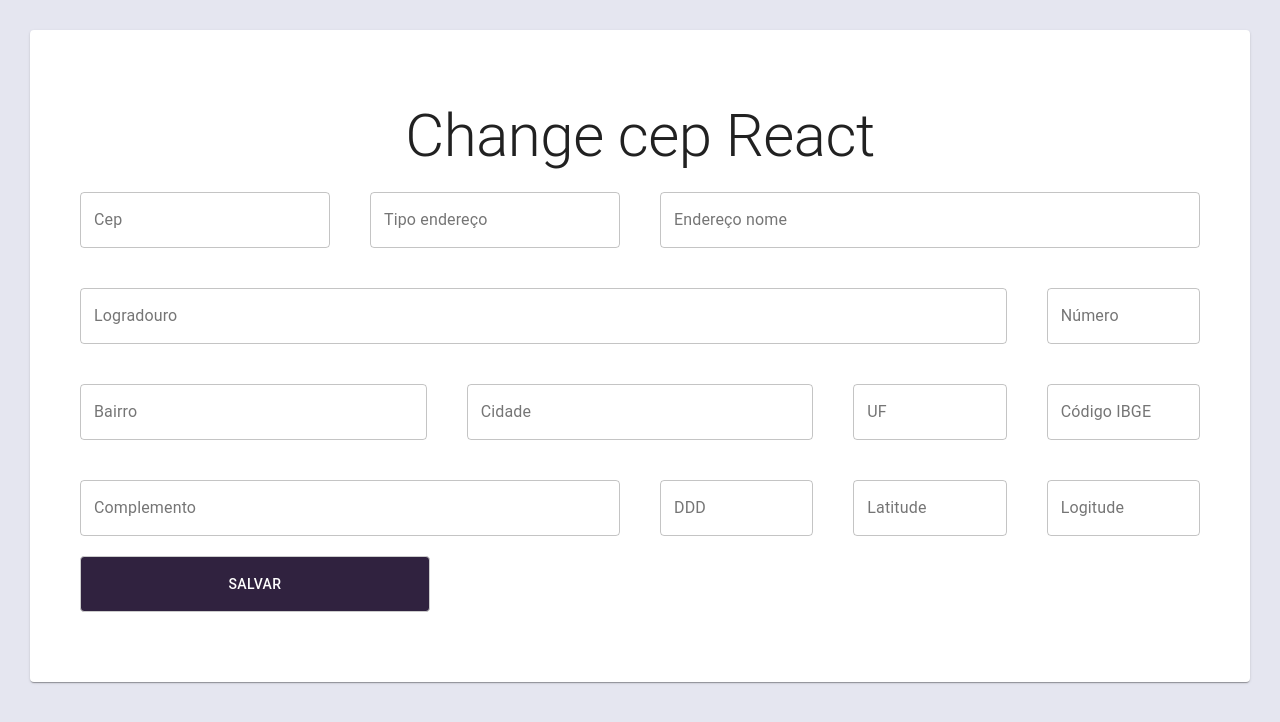
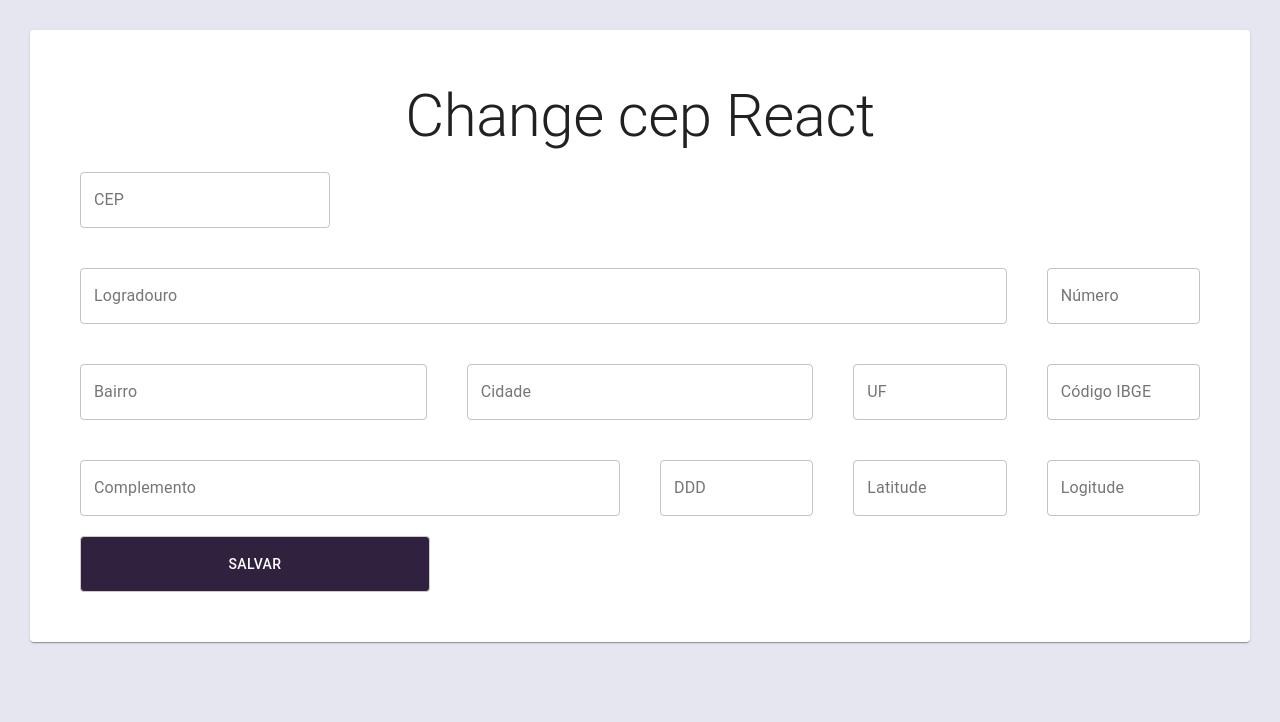
Before and after one commit to brenogsouza/fetch_cep_react, a React (Create React App) app: page / in a window 1280 px wide. Shown: the top 722 px of the page. Built offline with nearby package versions, Linux system fonts and the light colour scheme.

Commit message:
removido hook personalizado, setado onchange input cep e aplicado mascara

```diff
--- a/src/components/Form.js
+++ b/src/components/Form.js
@@ -1,45 +1,23 @@
 import { Button, Grid, Paper, TextField, Typography } from "@material-ui/core";
-import React from "react";
-import { useFormChange } from "./hooks";
+import React, { useState } from "react";
 import { Container } from "./styles";
 
 export default function Form() {
-  const submitForm = () => {
-    alert(`O endereço salvo foi:
-    Cep: ${inputs.cep}
-    Tipo de endereço: ${inputs.tipoEndereco}
-    Endereço nome: ${inputs.enderecoNome}
-    Logradouro: ${inputs.logradouro}
-    Número: ${inputs.numero}
-    Bairro: ${inputs.bairro}
-    Cidade: ${inputs.cidade}
-    Uf: ${inputs.uf}
-    Código IBGE: ${inputs.ibge}
-    Complemento: ${inputs.complemento}
-    DDD: ${inputs.ddd}
-    Latitude: ${inputs.latitude}
-    Longitude: ${inputs.longitude}
-    `);
-    console.log(`O endereço salvo foi:
-    Cep: ${inputs.cep}
-    Tipo de endereço: ${inputs.tipoEndereco}
-    Endereço nome: ${inputs.enderecoNome}
-    Logradouro: ${inputs.logradouro}
-    Número: ${inputs.numero}
-    Bairro: ${inputs.bairro}
-    Cidade: ${inputs.cidade}
-    Uf: ${inputs.uf}
-    Código IBGE: ${inputs.ibge}
-    Complemento: ${inputs.complemento}
-    DDD: ${inputs.ddd}
-    Latitude: ${inputs.latitude}
-    Longitude: ${inputs.longitude}
-    `);
+  const [cep, setCep] = useState("");
+
+  const handleChangeCep = e => {
+    setCep(cepMask(e.target.value));
   };
-  const { inputs, handleInputChange, handleSubmit } = useFormChange(submitForm);
+
+  const cepMask = value => {
+    return value
+      .replace(/\D+/g, "")
+      .replace(/(\d{5})(\d)/, "$1-$2")
+      .replace(/(-\d{3})\d+?$/, "$1");
+  };
+
   return (
     <Container>
-      <form onSubmit={handleSubmit}>
       <Paper className="paper">
         <Typography variant="h2" align="center">
           Change cep React
@@ -49,30 +27,10 @@ export default function Form() {
             <TextField
               fullWidth
               variant="outlined"
-                label="Cep"
+              label="CEP"
               name="cep"
-                onChange={handleInputChange}
-                value={inputs.cep}
-              />
-            </Grid>
-            <Grid item xs={12} sm={12} md={3} lg={3} xl={3}>
-              <TextField
-                fullWidth
-                variant="outlined"
-                label="Tipo endereço"
-                name="tipoEndereco"
-                onChange={handleInputChange}
-                value={inputs.tipoEndereco}
-              />
-            </Grid>
-            <Grid item xs={12} sm={12} md={6} lg={6} xl={6}>
-              <TextField
-                fullWidth
-                name="enderecoNome"
-                variant="outlined"
-                label="Endereço nome"
-                onChange={handleInputChange}
-                value={inputs.enderecoNome}
+              value={cep}
+              onChange={handleChangeCep}
             />
           </Grid>
           <Grid item xs={12} sm={12} md={10} lg={10} xl={10}>
@@ -81,8 +39,6 @@ export default function Form() {
               name="logradouro"
               variant="outlined"
               label="Logradouro"
-                onChange={handleInputChange}
-                value={inputs.logradouro}
             />
           </Grid>
           <Grid item xs={12} sm={12} md={2} lg={2} xl={2}>
@@ -91,8 +47,6 @@ export default function Form() {
               name="numero"
               variant="outlined"
               label="Número"
-                onChange={handleInputChange}
-                value={inputs.numero}
             />
           </Grid>
           <Grid item xs={12} sm={12} md={4} lg={4} xl={4}>
@@ -101,8 +55,6 @@ export default function Form() {
               variant="outlined"
               label="Bairro"
               fullWidth
-                onChange={handleInputChange}
-                value={inputs.bairro}
             />
           </Grid>
           <Grid item xs={12} sm={12} md={4} lg={4} xl={4}>
@@ -111,19 +63,10 @@ export default function Form() {
               variant="outlined"
               label="Cidade"
               fullWidth
-                onChange={handleInputChange}
-                value={inputs.cidade}
             />
           </Grid>
           <Grid item xs={12} sm={12} md={2} lg={2} xl={2}>
-              <TextField
-                name="uf"
-                variant="outlined"
-                label="UF"
-                fullWidth
-                onChange={handleInputChange}
-                value={inputs.uf}
-              />
+            <TextField name="uf" variant="outlined" label="UF" fullWidth />
           </Grid>
           <Grid item xs={12} sm={12} md={2} lg={2} xl={2}>
             <TextField
@@ -131,8 +74,6 @@ export default function Form() {
               variant="outlined"
               fullWidth
               label="Código IBGE"
-                onChange={handleInputChange}
-                value={inputs.ibge}
             />
           </Grid>
           <Grid item xs={12} sm={12} md={6} lg={6} xl={6}>
@@ -141,19 +82,10 @@ export default function Form() {
               variant="outlined"
               label="Complemento"
               fullWidth
-                onChange={handleInputChange}
-                value={inputs.complemento}
             />
           </Grid>
           <Grid item xs={12} sm={12} md={2} lg={2} xl={2}>
-              <TextField
-                name="ddd"
-                variant="outlined"
-                fullWidth
-                label="DDD"
-                onChange={handleInputChange}
-                value={inputs.ddd}
-              />
+            <TextField name="ddd" variant="outlined" fullWidth label="DDD" />
           </Grid>
           <Grid item xs={12} sm={12} md={2} lg={2} xl={2}>
             <TextField
@@ -161,8 +93,6 @@ export default function Form() {
               variant="outlined"
               fullWidth
               label="Latitude"
-                onChange={handleInputChange}
-                value={inputs.latitude}
             />
           </Grid>
           <Grid item xs={12} sm={12} md={2} lg={2} xl={2}>
@@ -171,16 +101,13 @@ export default function Form() {
               variant="outlined"
               fullWidth
               label="Logitude"
-                onChange={handleInputChange}
-                value={inputs.longitude}
             />
           </Grid>
         </Grid>
-          <Button onClick={submitForm} type="submit" className="button__salvar">
+        <Button type="submit" className="button__salvar">
           Salvar
         </Button>
       </Paper>
-      </form>
     </Container>
   );
 }
--- a/src/components/hooks/index.js
+++ /dev/null
@@ -1 +0,0 @@
-export { default as useFormChange } from "./useFormChange";
--- a/src/components/hooks/useFormChange.js
+++ /dev/null
@@ -1,23 +0,0 @@
-import { useState } from "react";
-
-const useFormChange = callback => {
-  const [inputs, setInputs] = useState({});
-  const handleSubmit = event => {
-    if (event) {
-      event.preventDefault();
-    }
-  };
-  const handleInputChange = event => {
-    event.persist();
-    setInputs(inputs => ({
-      ...inputs,
-      [event.target.name]: event.target.value
-    }));
-  };
-  return {
-    handleSubmit,
-    handleInputChange,
-    inputs
-  };
-};
-export default useFormChange;
--- a/src/globalStyles.js
+++ b/src/globalStyles.js
@@ -11,6 +11,7 @@ export const GlobalStyled = createGlobalStyle`
   body,
   #root {
       height: 100%;
+
   }
   body {
       background: #e5e6f0;
```
Also changed, not shown: src/api/cepApi.js (added, +17 -0 lines), src/api/api.js (renamed from src/api.js). Lines whose indentation alone changed are shown as unchanged.
